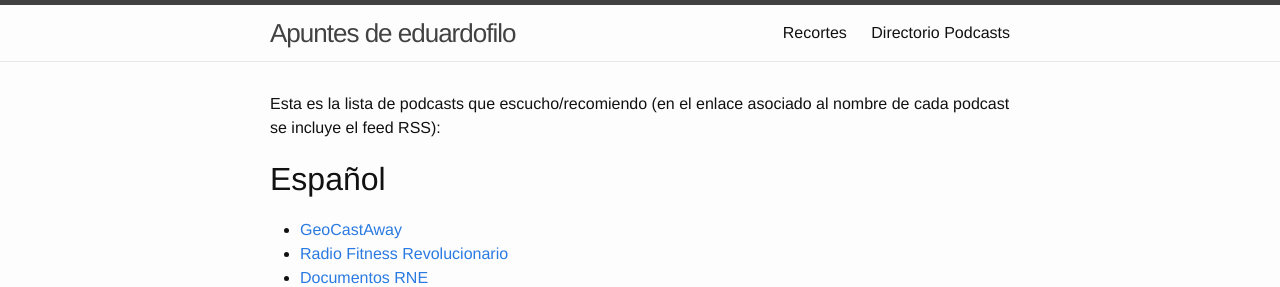
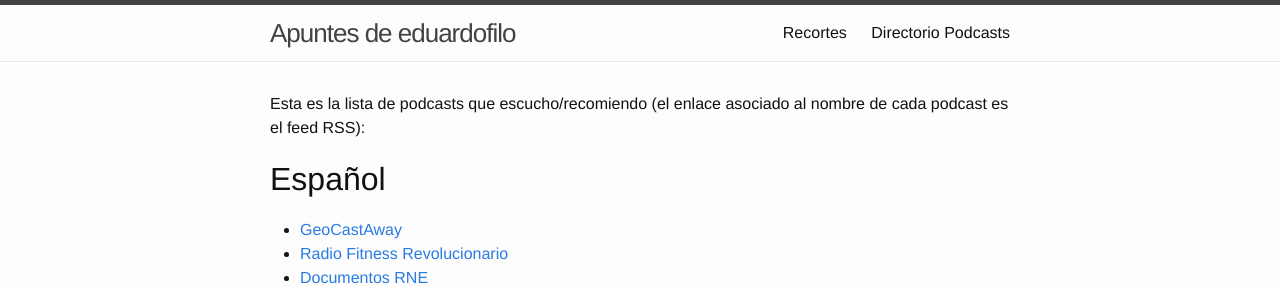
Before and after one commit to eduardofilo/eduardofilo.jekyll, a Jekyll site: the page built from podcasts.md, in a window 1280 px wide. Shown: the top 287 px of the page. Built offline with Jekyll 4.4.1, drawn with Linux system fonts in a browser that asks for light colours; Markdown is read by kramdown in place of the engine named in the settings.

Commit message:
Cambio menor.

```diff
--- a/podcasts.md
+++ b/podcasts.md
@@ -4,7 +4,7 @@ title: Directorio Podcasts
 permalink: /podcasts.html
 ---
 
-Esta es la lista de podcasts que escucho/recomiendo (en el enlace asociado al nombre de cada podcast se incluye el feed RSS):
+Esta es la lista de podcasts que escucho/recomiendo (el enlace asociado al nombre de cada podcast es el feed RSS):
 
 # Español
 
```
